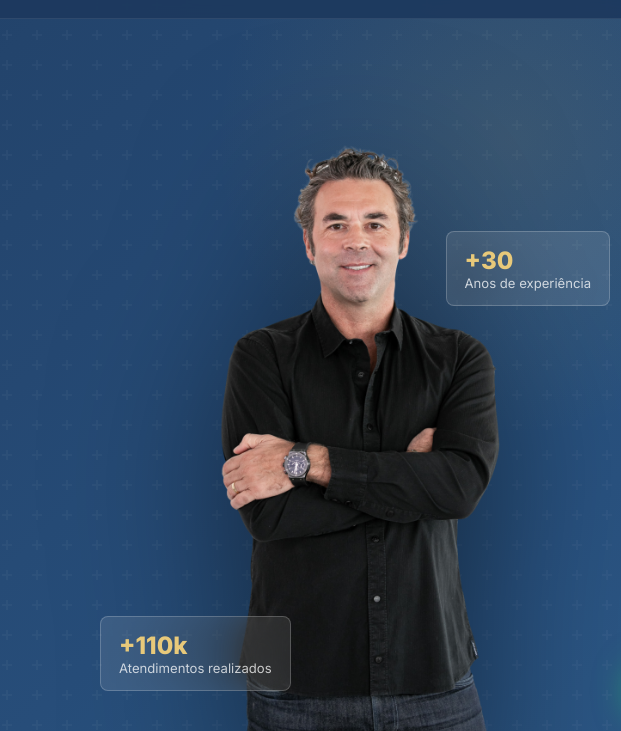
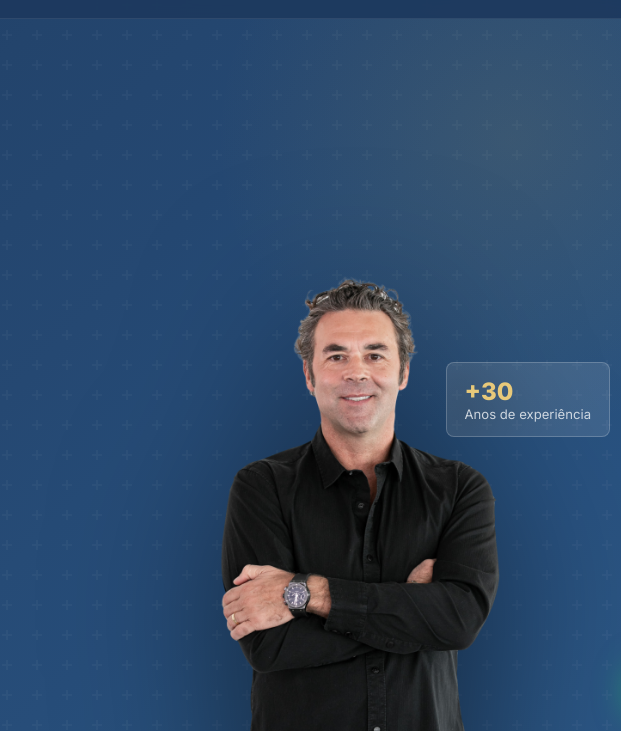
Before and after one commit to teodoroputtfarcken/drguidoboabaidmay_lp, a plain HTML site: page index.html in a window 1280 px wide. Shown: the part 60-791 px from the top of the page, 568-1189 px from the left. Drawn offline with Linux system fonts and the light colour scheme.

Commit message:
Update index.html

```diff
--- a/index.html
+++ b/index.html
@@ -73,7 +73,7 @@
     display: grid;
     grid-template-columns: 1fr 1fr;
     align-items: center;
-    padding: 120px 5% 80px;
+    padding: 120px 5% 0;
     position: relative;
     overflow: hidden;
   }
@@ -93,7 +93,7 @@
     pointer-events: none;
   }
 
-  .hero-content { position: relative; z-index: 2; }
+  .hero-content { position: relative; z-index: 2; padding-bottom: 80px; }
 
   .badge-group {
     display: flex; flex-wrap: wrap; gap: 8px;
@@ -195,7 +195,7 @@
     flex-shrink: 0;
   }
 
-  /* Hero image */
+ /* Hero image */
   .hero-image-col {
     display: flex;
     justify-content: center;
@@ -203,17 +203,26 @@
     position: relative;
     z-index: 2;
     animation: fadeUp .9s .2s ease both;
+    align-self: stretch;
   }
-  .hero-img-wrap {
+
+   .hero-img-wrap {
     position: relative;
     width: 440px;
     max-width: 100%;
-  }
-  .hero-img-wrap img {
+    display: flex;
+    align-items: flex-end;
+   }
+
+.hero-img-wrap img {
     width: 100%;
     display: block;
     filter: drop-shadow(0 40px 80px rgba(0,0,0,0.5));
-  }
+    object-fit: contain;
+    object-position: bottom;
+    max-height: 90vh;
+}
+
   .hero-float-card {
     position: absolute;
     background: rgba(255,255,255,0.1);
```
